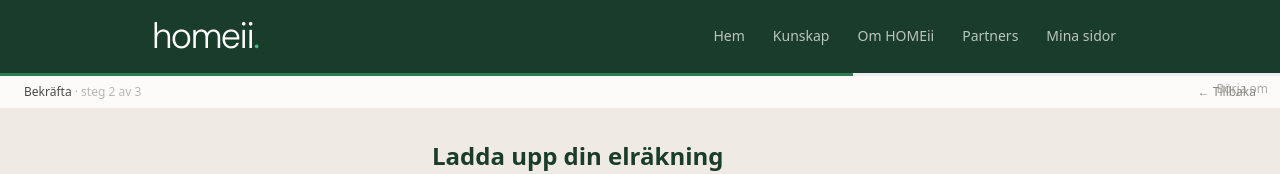
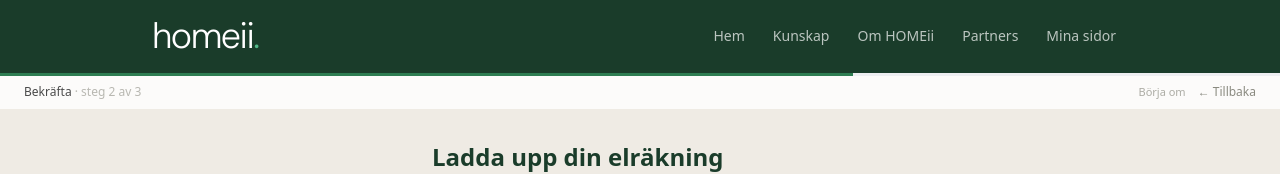
Before and after one commit to Homeii-se/homeii, a Next.js app: page /analys in a window 1280 px wide. Shown: the top 174 px of the page. Built offline with nearby package versions, Linux system fonts and the light colour scheme.

Commit message:
fix(analys): börja-om och tillbaka-knappar slåss inte längre om samma slot (#37)

```diff
--- a/app/analys/page.tsx
+++ b/app/analys/page.tsx
@@ -227,20 +227,16 @@ export default function AnalysPage() {
 
   return (
     <div className="bg-gradient-main relative min-h-screen pb-12">
-      {/* Step indicator — minimal progress-tråd */}
+      {/* Step indicator — minimal progress-tråd. "Börja om" och
+          "← Tillbaka" lever båda inuti StepIndicator nu så de inte
+          slåss om samma absolut-positionerade slot. */}
       <div className="relative z-10 bg-white/80">
         <StepIndicator
           currentStep={Math.min(currentStep, TOTAL_STEPS)}
           totalSteps={TOTAL_STEPS}
           onStepClick={handleStepClick}
+          onRestart={handleRestart}
         />
-        <button
-          onClick={handleRestart}
-          className="absolute right-3 top-2 text-xs text-text-muted/70 hover:text-text-secondary transition-colors"
-          title="Börja om från början"
-        >
-          Börja om
-        </button>
       </div>
 
       <div className="relative z-10 mx-auto max-w-2xl pt-8">
--- a/app/simulator/components/StepIndicator.tsx
+++ b/app/simulator/components/StepIndicator.tsx
@@ -15,11 +15,17 @@ interface StepIndicatorProps {
   currentStep: number;
   totalSteps: number;
   onStepClick?: (step: number) => void;
+  /**
+   * Optional "start over" handler. When provided, renders a subtle
+   * "Börja om"-link next to the "Tillbaka"-button so they don't fight
+   * for the same absolute-positioned slot in the page header.
+   */
+  onRestart?: () => void;
 }
 
 const STEP_LABELS = ["Elräkning", "Bekräfta", "Resultat & åtgärder"];
 
-export default function StepIndicator({ currentStep, totalSteps, onStepClick }: StepIndicatorProps) {
+export default function StepIndicator({ currentStep, totalSteps, onStepClick, onRestart }: StepIndicatorProps) {
   // currentStep är 1-indexerat. Visa 0% innan steg 1 är klart, 100% när alla är klara.
   // För 3 steg: steg 1 = 33%, steg 2 = 66%, steg 3 = 100%
   const progressPct = Math.min(100, Math.max(0, (currentStep / totalSteps) * 100));
@@ -44,7 +50,19 @@ export default function StepIndicator({ currentStep, totalSteps, onStepClick }:
           )}
         </p>
 
-        {/* Osynliga klickbara zoner för att navigera tillbaka — endast föregående steg */}
+        {/* Höger-sida: "Börja om" (subtil) + "← Tillbaka" som primär. Båda
+            är optional så vi kan dölja dem på första steget. */}
+        <div className="flex items-center gap-3">
+          {onRestart && currentStep > 1 && (
+            <button
+              type="button"
+              onClick={onRestart}
+              className="text-[11px] text-text-muted/70 hover:text-text-secondary transition-colors"
+              title="Börja om från början"
+            >
+              Börja om
+            </button>
+          )}
           {onStepClick && currentStep > 1 && (
             <button
               type="button"
@@ -57,5 +75,6 @@ export default function StepIndicator({ currentStep, totalSteps, onStepClick }:
           )}
         </div>
       </div>
+    </div>
   );
 }
```
Lines whose indentation alone changed are shown as unchanged.
